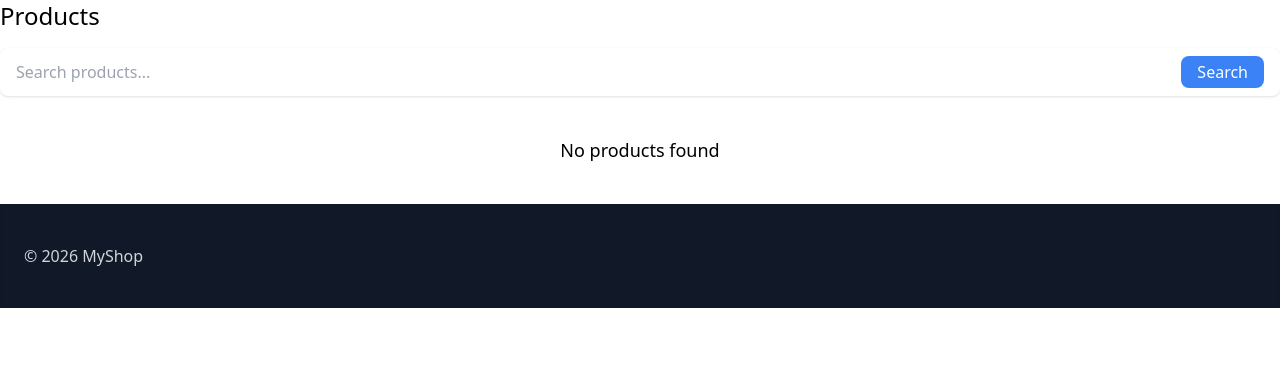
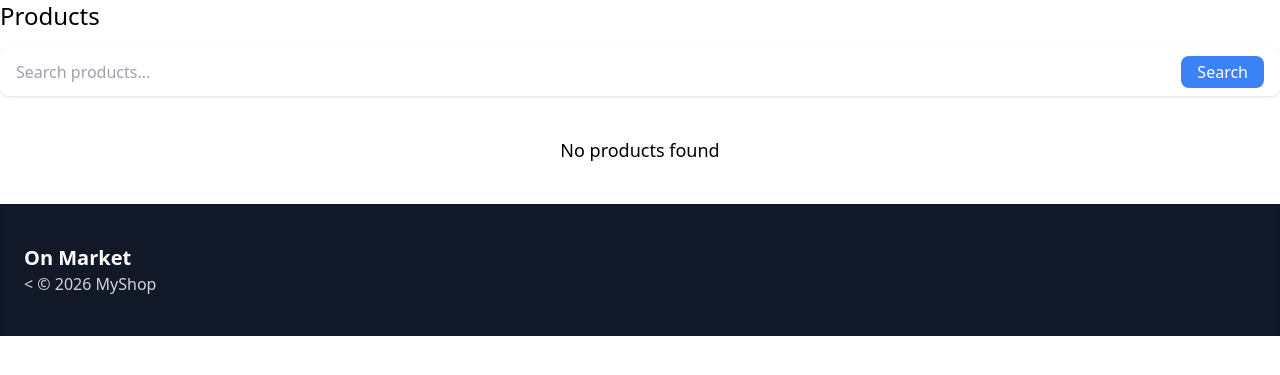
Before and after one commit to ALTUM-02/on_market, a Django app: page / in a window 1280 px wide. Shown: the part 64-439 px from the top of the page. Run offline with Django 4.2, Linux system fonts and the light colour scheme; data that the repository does not hold is empty; some libraries are stand-ins or nearby versions.

Commit message:
new change

```diff
--- a/media/Projects/on_market/templates/base/footer.html
+++ b/media/Projects/on_market/templates/base/footer.html
@@ -2,5 +2,8 @@
 
     <div class="max-w-7xl mx-auto px-6 py-10 grid-cols-1 md:grid-cols-3 gap-8">
 
+        <div>
+            <h2 class="text-xl font-bold text-white">On Market</h2>
+            <
     © 2026 MyShop
 </footer>
```
